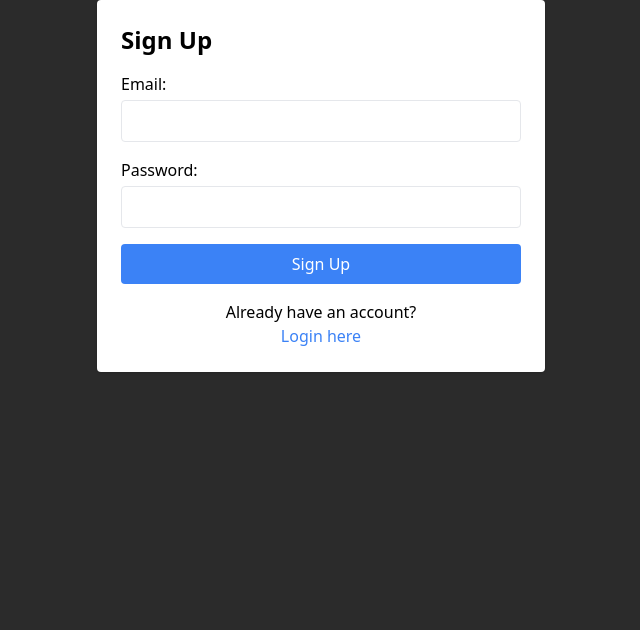
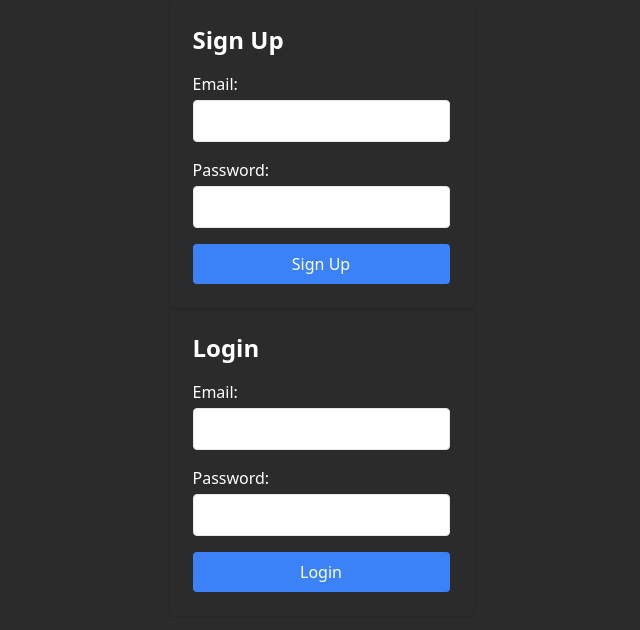
Before and after one commit to Nathraktim/votingSystem, a React (Vite) app in the folder client/: page / in a window 1280 px wide. Shown: the top 630 px of the page, without its empty margins (319-959 px from the left). Built offline with nearby package versions, Linux system fonts and the light colour scheme.

Commit message:
some changes

```diff
--- a/client/src/main.jsx
+++ b/client/src/main.jsx
@@ -1,4 +1,4 @@
-import React, { useState } from 'react';
+import React, {useState} from 'react';
 import ReactDOM from 'react-dom/client';
 import { BrowserRouter, Routes, Route, useParams } from "react-router-dom";
 import App from './App.jsx';
@@ -8,37 +8,20 @@ import ViewPoll from './pages/ViewPoll.jsx';
 import './index.css';
 
 function PollRouteWrapper() {
-    const [token, setToken] = useState(localStorage.getItem('token'));
-    const { id } = useParams();  // Get the poll ID from the URL
+    const [token, setToken] = useState(localStorage.getItem('token'))
+    const { id } = useParams();
     const pollUrl = `https://voting-system-ecru.vercel.app/${id}`;
     console.log(pollUrl);
     return <ViewPoll pollUrl={pollUrl} token={token} />;
 }
-function MainApp() {
-    const [token, setToken] = useState(localStorage.getItem('token') || '');
-    const handleLogin = (newToken) => {
-        setToken(newToken);
-        localStorage.setItem('token', newToken);
-    };
-    const handleSignup = (newToken) => {
-        setToken(newToken);
-        localStorage.setItem('token', newToken);
-    };
 
-    return (
+ReactDOM.createRoot(document.getElementById('root')).render(
+    <React.StrictMode>
         <BrowserRouter>
             <Routes>
                 <Route path="/" element={<App />} />
-                <Route path="/login" element={<Login onLogin={handleLogin} />} />
-                <Route path="/signup" element={<Signup onSignup={handleSignup} />} />
                 <Route path="/:id" element={<PollRouteWrapper />} />
             </Routes>
         </BrowserRouter>
-    );
-}
-
-ReactDOM.createRoot(document.getElementById('root')).render(
-    <React.StrictMode>
-        <MainApp />
     </React.StrictMode>
 );
--- a/client/src/pages/Login.jsx
+++ /dev/null
@@ -1,72 +0,0 @@
-import React, { useState } from 'react'
-import { Link } from 'react-router-dom'
-
-function Login({ onLogin }) {
-    const [email, setEmail] = useState('')
-    const [password, setPassword] = useState('')
-
-    const handleSubmit = async (e) => {
-        e.preventDefault()
-        try {
-            const response = await fetch('https://votingsystem-du6f.onrender.com/api/login', {
-                method: 'POST',
-                headers: {
-                    'Content-Type': 'application/json',
-                },
-                body: JSON.stringify({ email, password }),
-            })
-            const data = await response.json()
-            if (response.ok) {
-                onLogin(data.token)
-            } else {
-                alert(data.error)
-            }
-        } catch (error) {
-            console.error('Login error:', error)
-            alert('An error occurred during login')
-        }
-    }
-
-    return (
-        <div className="max-w-md mx-auto bg-white p-6 rounded shadow">
-            <h2 className="text-2xl font-bold mb-4">Login</h2>
-            <form onSubmit={handleSubmit} className="space-y-4">
-                <div>
-                    <label htmlFor="email" className="block mb-1">Email:</label>
-                    <input
-                        type="email"
-                        id="email"
-                        value={email}
-                        onChange={(e) => setEmail(e.target.value)}
-                        required
-                        className="w-full px-3 py-2 border rounded"
-                    />
-                </div>
-                <div>
-                    <label htmlFor="password" className="block mb-1">Password:</label>
-                    <input
-                        type="password"
-                        id="password"
-                        value={password}
-                        onChange={(e) => setPassword(e.target.value)}
-                        required
-                        className="w-full px-3 py-2 border rounded"
-                    />
-                </div>
-                <button type="submit" className="w-full bg-blue-500 text-white py-2 rounded hover:bg-blue-600">
-                    Login
-                </button>
-            </form>
-
-            {/* Button to navigate to signup route */}
-            <div className="mt-4 text-center">
-                <p>Don't have an account?</p>
-                <Link to="/signup" className="text-blue-500 hover:underline">
-                    Sign up here
-                </Link>
-            </div>
-        </div>
-    )
-}
-
-export default Login
--- a/client/src/pages/Signup.jsx
+++ b/client/src/pages/Signup.jsx
@@ -5,7 +5,7 @@ function Signup({ onSignup }) {
     const [email, setEmail] = useState('')
     const [password, setPassword] = useState('')
 
-    const handleSubmit = async (e) => {
+    const handleSignupSubmit = async (e) => {
         e.preventDefault()
         try {
             const response = await fetch('https://votingsystem-du6f.onrender.com/api/signup', {
@@ -26,13 +26,36 @@ function Signup({ onSignup }) {
             alert('An error occurred during signup')
         }
     }
+    const handleLoginSubmit = async (e) => {
+        e.preventDefault()
+        try {
+            const response = await fetch('https://votingsystem-du6f.onrender.com/api/login', {
+                method: 'POST',
+                headers: {
+                    'Content-Type': 'application/json',
+                },
+                body: JSON.stringify({ email, password }),
+            })
+            const data = await response.json()
+            if (response.ok) {
+                onLogin(data.token)
+            } else {
+                alert(data.error)
+            }
+        } catch (error) {
+            console.error('Login error:', error)
+            alert('An error occurred during login')
+        }
+    }
 
     return (
-        <div className="max-w-md mx-auto bg-white p-6 rounded shadow">
-            <h2 className="text-2xl font-bold mb-4">Sign Up</h2>
-            <form onSubmit={handleSubmit} className="space-y-4">
+        <div className={"flex flex-col sm:flex-row justify-center w-screen h-[100vh]"}>
+            <div className={"w-auto h-auto"}>
+                <div className="max-w-md mx-auto p-6 rounded shadow">
+                    <h2 className="text-2xl font-bold mb-4 text-white">Sign Up</h2>
+                    <form onSubmit={handleSignupSubmit} className="space-y-4">
                         <div>
-                    <label htmlFor="email" className="block mb-1">Email:</label>
+                            <label htmlFor="email" className="block mb-1 text-white">Email:</label>
                             <input
                                 type="email"
                                 id="email"
@@ -43,7 +66,7 @@ function Signup({ onSignup }) {
                             />
                         </div>
                         <div>
-                    <label htmlFor="password" className="block mb-1">Password:</label>
+                            <label htmlFor="password" className="block mb-1 text-white">Password:</label>
                             <input
                                 type="password"
                                 id="password"
@@ -57,12 +80,37 @@ function Signup({ onSignup }) {
                             Sign Up
                         </button>
                     </form>
-
-            <div className="mt-4 text-center">
-                <p>Already have an account?</p>
-                <Link to="/login" className="text-blue-500 hover:underline">
-                    Login here
-                </Link>
+                </div>
+                <div className="max-w-md mx-auto p-6 rounded shadow">
+                    <h2 className="text-2xl font-bold mb-4 text-white">Login</h2>
+                    <form onSubmit={handleLoginSubmit} className="space-y-4">
+                        <div>
+                            <label htmlFor="email" className="block mb-1 text-white">Email:</label>
+                            <input
+                                type="email"
+                                id="email"
+                                value={email}
+                                onChange={(e) => setEmail(e.target.value)}
+                                required
+                                className="w-full px-3 py-2 border rounded"
+                            />
+                        </div>
+                        <div>
+                            <label htmlFor="password" className="block mb-1 text-white">Password:</label>
+                            <input
+                                type="password"
+                                id="password"
+                                value={password}
+                                onChange={(e) => setPassword(e.target.value)}
+                                required
+                                className="w-full px-3 py-2 border rounded"
+                            />
+                        </div>
+                        <button type="submit" className="w-full bg-blue-500 text-white py-2 rounded hover:bg-blue-600">
+                            Login
+                        </button>
+                    </form>
+                </div>
             </div>
         </div>
     )
```
Lines whose indentation alone changed are shown as unchanged.
